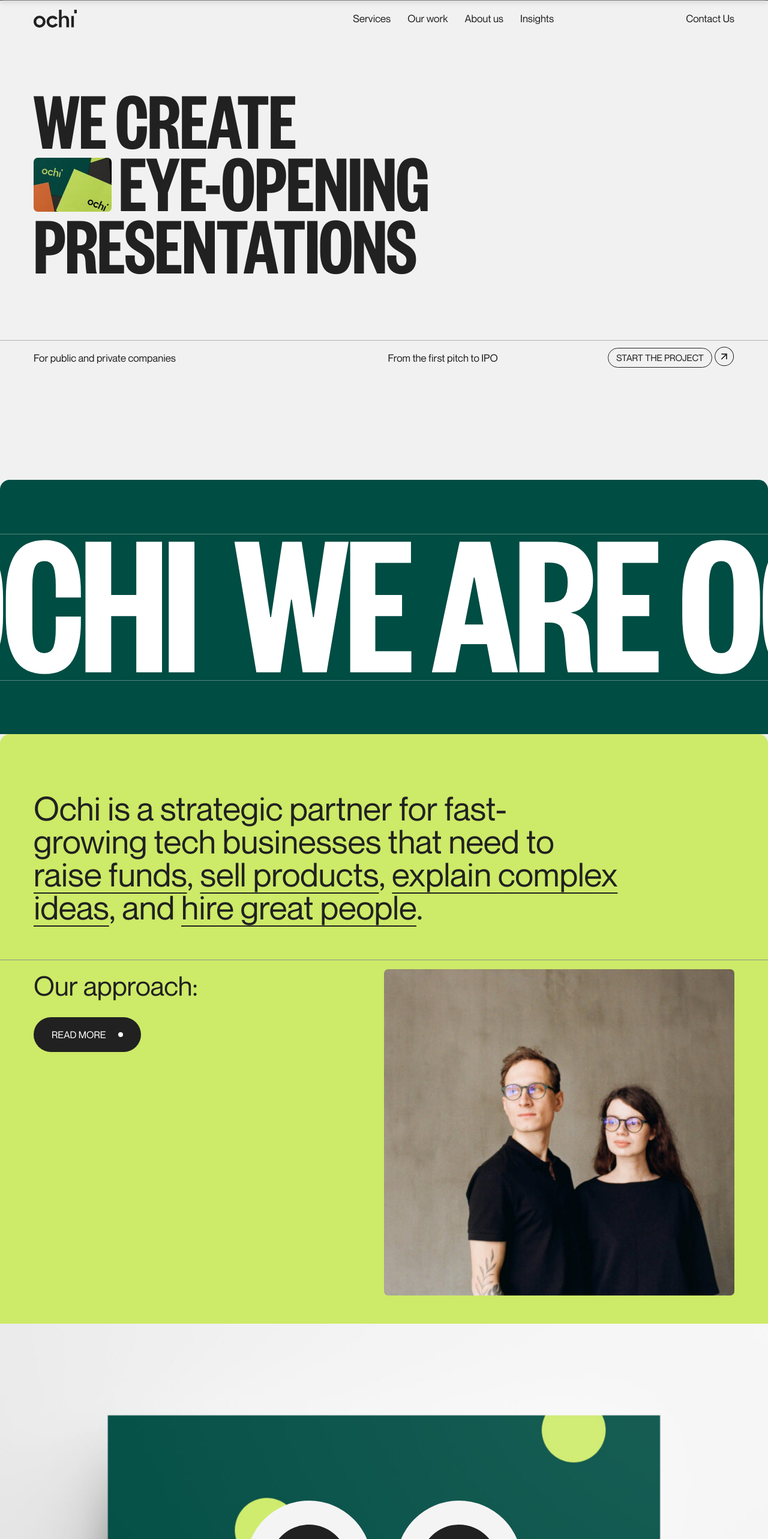
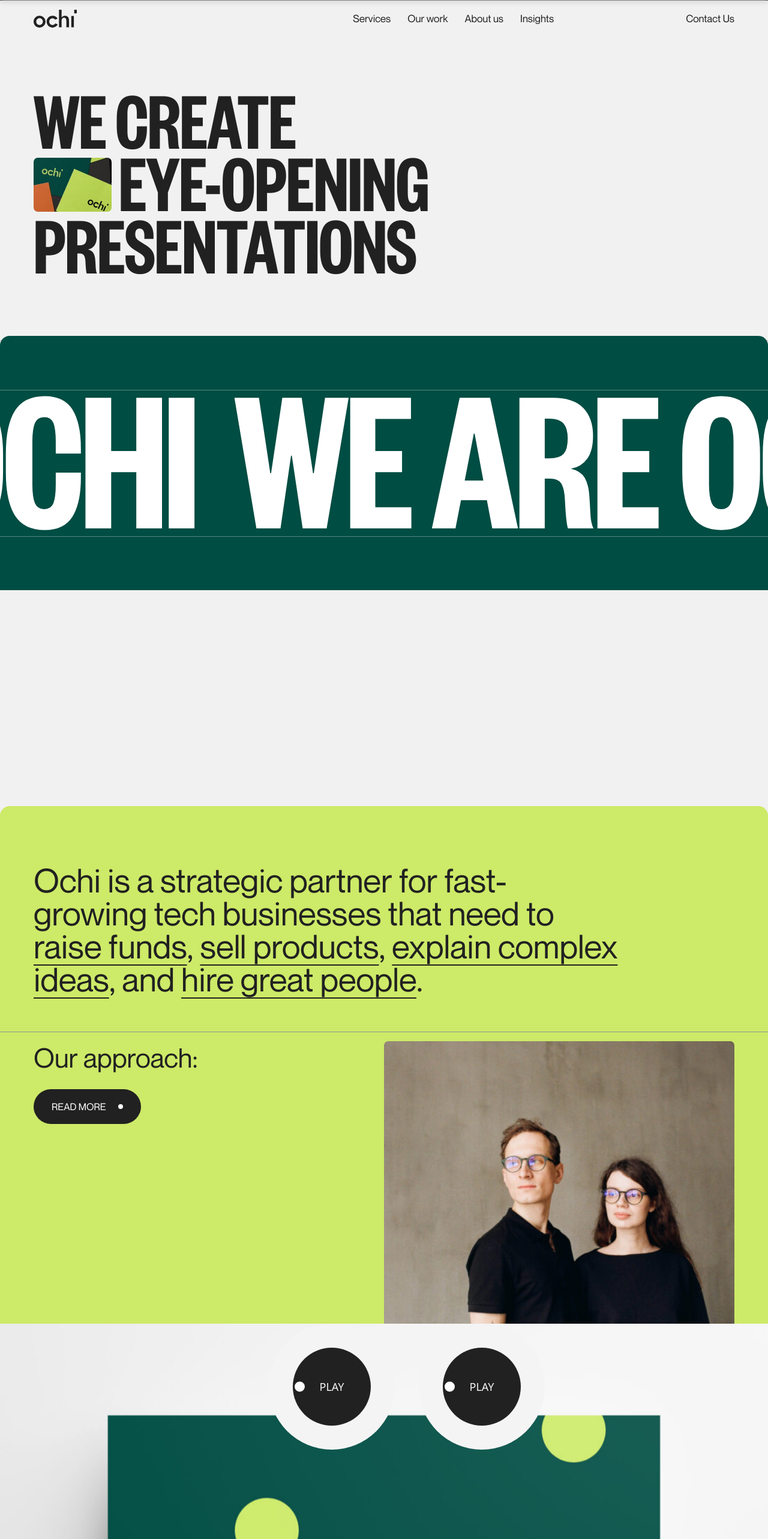
Before and after one commit to AmanMandal7/Ochi.design--Clone, a React (Vite) app: page / in a window 1280 px wide. Shown: the top 2566 px of the page at 60% size. Built offline with nearby package versions, Linux system fonts and the light colour scheme.

Commit message:
Done with page scrolling

```diff
--- a/src/components/About.jsx
+++ b/src/components/About.jsx
@@ -2,7 +2,7 @@
 
 const About = () => {
   return (
-    <div className='w-full font-[NeueMontreal] bg-[#CDEA68] rounded-t-2xl pt-24 pb-8 text-[#212121]'>
+    <div data-scroll data-scroll-section data-scroll-speed='0.15' className='w-full font-[NeueMontreal] bg-[#CDEA68] rounded-t-2xl pt-24 pb-8 text-[#212121]'>
         <h1 className='px-14 text-[55px] leading-[55px] mr-[15vw]'>Ochi is a strategic partner for fast-growing tech businesses that need to <a href="#" className='underline decoration-[2px] underline-offset-[10px]'>raise funds</a>, <a href="#" className='underline decoration-[2px] underline-offset-[10px]'>sell products</a>, <a href="#" className='underline decoration-[2px] underline-offset-[10px]'>explain complex ideas</a>, and <a href="#" className='underline decoration-[2px] underline-offset-[10px]'>hire great people</a>.</h1>
 
         <div className='border-t-[1px] mt-[60px] border-t-[#909090] px-0'></div>
--- a/src/components/Eyes.jsx
+++ b/src/components/Eyes.jsx
@@ -21,7 +21,7 @@
   return (
     <div className='eyes w-full h-screen cursor-pointer'>
         <div className="relative w-full h-full bg-cover bg-center bg-[url('src/assets/eyes.jpg')]">
-            <div className="absolute flex gap-[40px] top-1/2 left-1/2 translate-x-[-50%] translate-y-[-50%]">
+            <div data-scroll data-scroll-section data-scroll-speed='-0.3' className="absolute flex gap-[40px] top-[30%] left-[35%] translate-x-[-50%] translate-y-[-50%]">
 
                 <div className="circle-1 relative w-[210px] h-[210px] flex justify-center items-center rounded-full bg-[#F4F4F4]">
                     <div className="black-circle absolute overflow-hidden w-[130px] h-[130px] top-[50%] left-[50%] translate-x-[-50%] translate-y-[-50%] rounded-full bg-[#212121] text-[#F4F4F4] text-[18px]">
--- a/src/components/Featured.jsx
+++ b/src/components/Featured.jsx
@@ -2,7 +2,7 @@
 
 const Featured = () => {
   return (
-    <div className='w-full pt-[80px] font-[NeueMontreal] text-[#212121]'>
+    <div data-scroll data-scroll-section data-scroll-speed='0.1' className='w-full pt-[80px] font-[NeueMontreal] text-[#212121]'>
         <h1 className='text-[3.5vw] px-14'>Featured projects</h1>
         <div className='border-t-[1px] mt-[20px] border-t-[#b2b2b2]'></div>
 
--- a/src/components/LandingPage.jsx
+++ b/src/components/LandingPage.jsx
@@ -4,7 +4,7 @@
 
 const LandingPage = () => {
   return (
-    <div className='w-full h-screen border-t-[0.1px]'>
+    <div data-scroll data-scroll-section data-scroll-speed='-0.6' className='w-full h-screen border-t-[0.1px]'>
 
       <div className='text px-14 mt-36'>
           {['We Create', 'Eye-Opening', 'Presentations'].map((item, index)=> {
--- a/src/components/Marquee.jsx
+++ b/src/components/Marquee.jsx
@@ -4,7 +4,7 @@
 const Marquee = () => {
 
   return (
-    <div className='w-full rounded-t-2xl bg-[#004D43] text-[#fff] py-[7vw]'>
+    <div data-scroll data-scroll-section data-scroll-speed='-0.3' className='w-full rounded-t-2xl bg-[#004D43] text-[#fff] py-[7vw]'>
         <div className='font-["FoundersGrotesk"] flex pb-[3vw] items-center whitespace-nowrap border-y-[1px] border-y-[#ffffff53]'>
             <motion.h1 initial={{x:0}} animate={{x:"-100%"}} transition={{ease:'linear', repeat:Infinity, duration:'10'}} className='uppercase text-[27vw] leading-[16vw] tracking-[-6px] pr-[5vw]'>we are ochi</motion.h1>
             <motion.h1 initial={{x:0}} animate={{x:"-100%"}} transition={{ease:'linear', repeat:Infinity, duration:'10'}} className='uppercase text-[27vw] leading-[16vw] tracking-[-6px] pr-[5vw]'>we are ochi</motion.h1>
```
